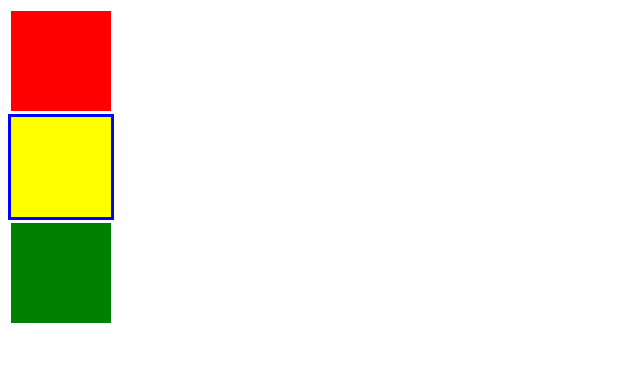
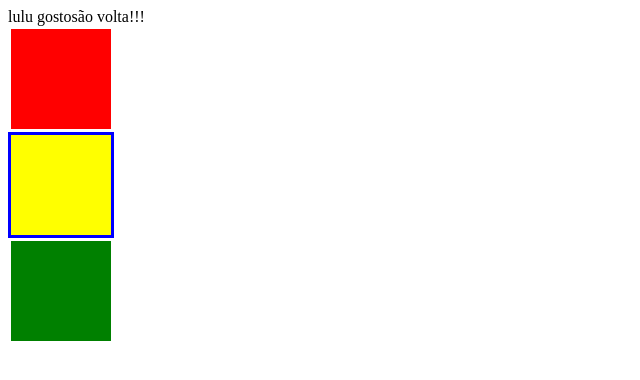
Before and after one commit to RaBastos2/treinamento, a plain HTML site: page index.html in a window 1280 px wide. Shown: the whole page, without its empty margins (0-640 px from the left). Drawn offline with Linux system fonts and the light colour scheme.

Commit message:
Lulu voltou!

```diff
--- a/index.html
+++ b/index.html
@@ -8,6 +8,7 @@
     <link rel="stylesheet" href="style.css">
 </head>
 <body>
+	lulu gostosão volta!!!
     <div id="num1"></div>
     <div id="num2"></div>
     <div id="num3"></div>
```
